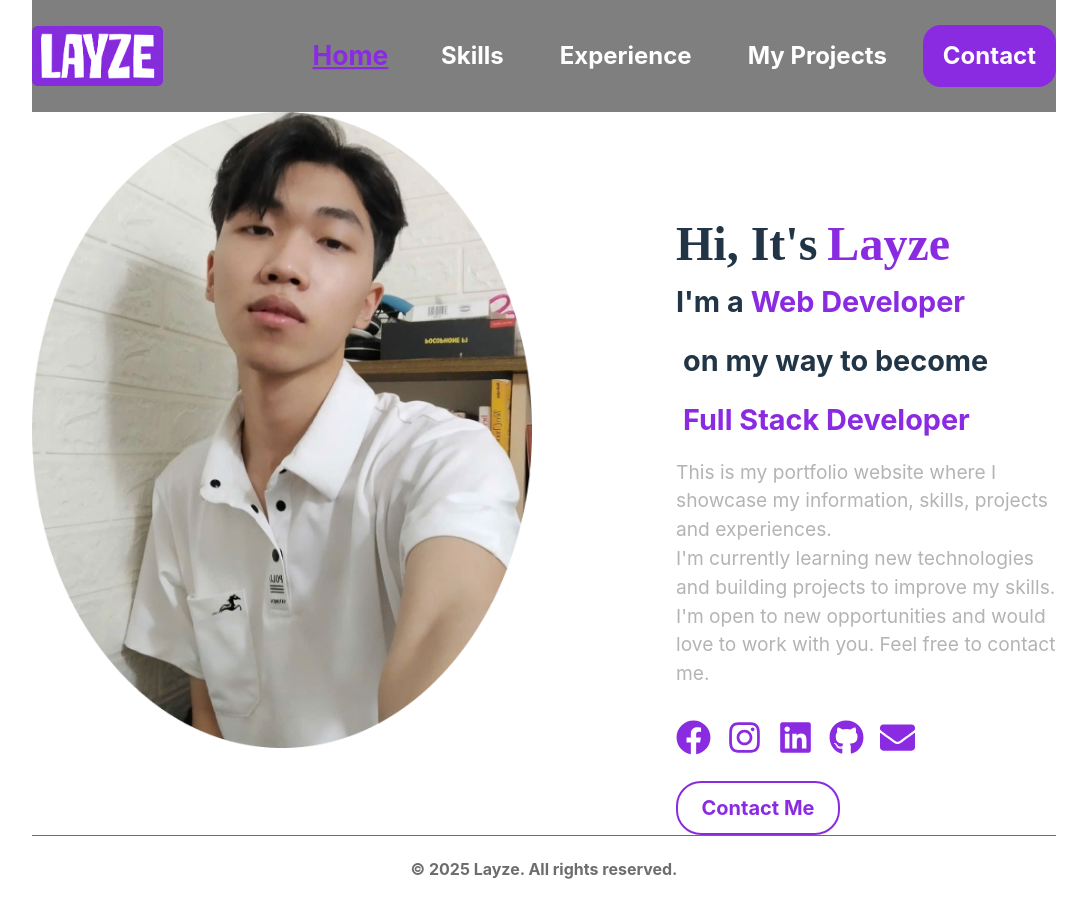
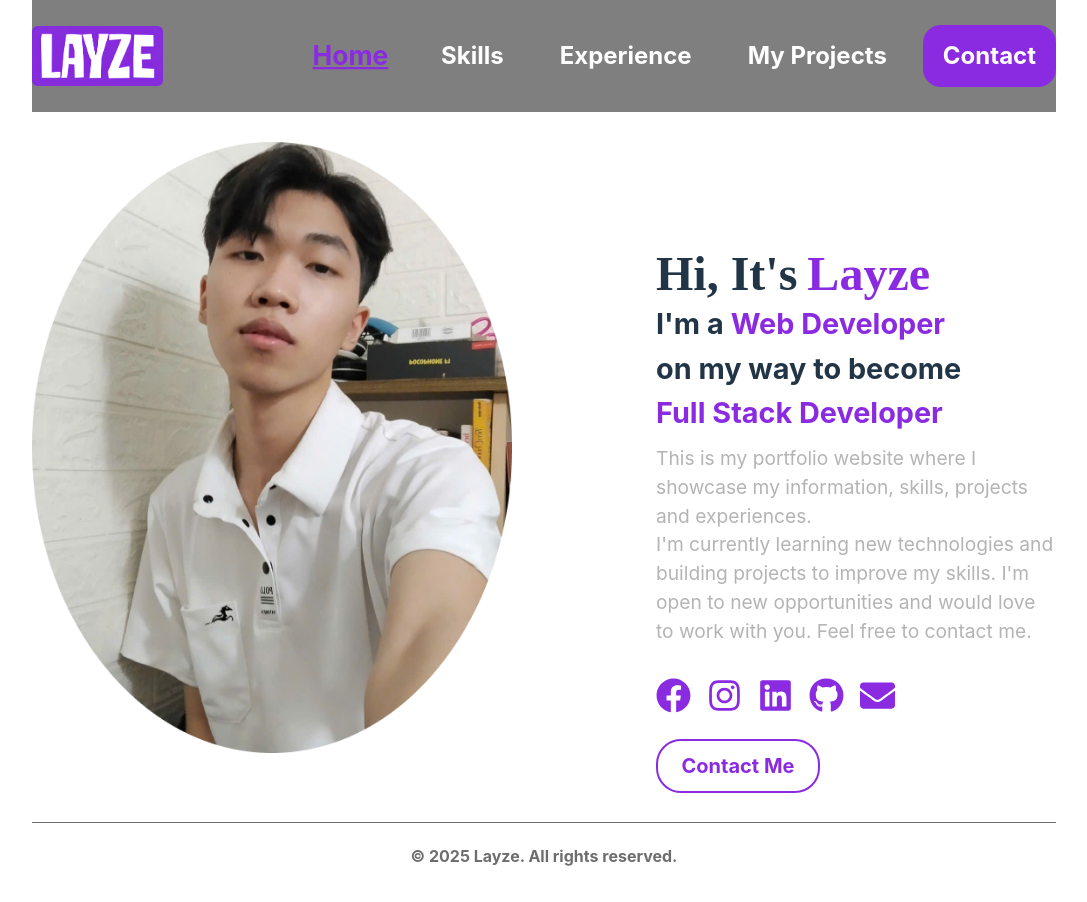
Before and after one commit to CongTri282/LayzePortfolio, a React (Vite) app: page / in a window 1280 px wide. Shown: the whole page, without its empty margins (96-1183 px from the left). Built offline with nearby package versions, Linux system fonts and the light colour scheme.

Commit message:
Enhance Home page layout and styling; update Header styles

```diff
--- a/src/components/Header.css
+++ b/src/components/Header.css
@@ -87,6 +87,10 @@
     max-width: 1024px;
   }
 
+  .nav{
+
+  }
+
   .nav-link-container {
     gap: 1rem;
   }
--- a/src/pages/Home.css
+++ b/src/pages/Home.css
@@ -44,6 +44,7 @@
   font-size: 1.8rem;
   font-weight: bold;
   flex-wrap: wrap;
+  line-height: 1;
 }
 
 .home-content {
@@ -80,6 +81,15 @@
   .home-container {
     max-width: 1280px;
   }
+
+  .home-col-image img {
+  display: flex;
+  justify-content: center;
+  align-items: center;
+  max-width: 480px;
+  height: auto;
+  object-fit: cover;
+}
 }
 
 /* xl */
--- a/src/pages/Home.tsx
+++ b/src/pages/Home.tsx
@@ -18,10 +18,10 @@ function Home() {
           <p style={{ marginLeft: "10px", color: "blueviolet" }}>Layze</p>
         </Row>
         <Row className="home-subheading">
-          <p>I'm a</p>
-          <p style={{ marginLeft: "7px", color: "blueviolet" }}>Web Developer</p>
-          <p style={{ marginLeft: "7px" }}>on my way to become</p>
-          <p style={{ marginLeft: "7px", color: "blueviolet" }}>Full Stack Developer</p>
+          <p style={{ marginRight: "7px" }}>I'm a</p>
+          <p style={{ marginRight: "7px", color: "blueviolet" }}>Web Developer</p>
+          <p style={{ marginRight: "7px"}}>on my way to become</p>
+          <p style={{ color: "blueviolet" }}>Full Stack Developer</p>
         </Row>
         <Row className="home-content">
           <p>This is my portfolio website where I showcase my information, skills, projects and experiences.</p>
```
